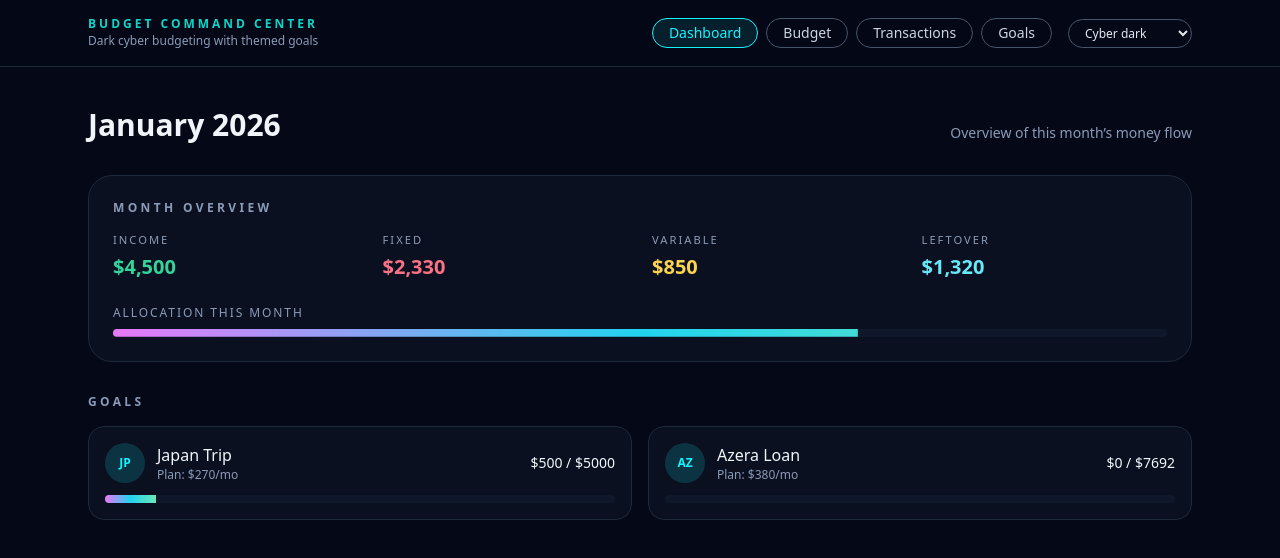
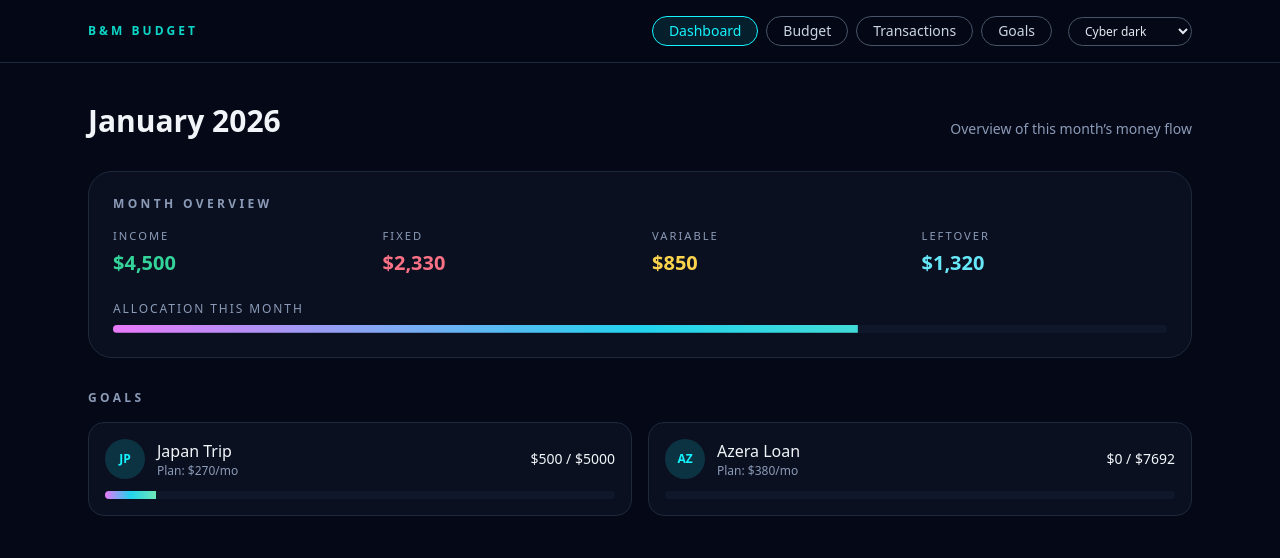
Before and after one commit to bridgerdean47/budget-app, a React (Vite) app: page / in a window 1280 px wide. Shown: the top 558 px of the page. Built offline with nearby package versions, Linux system fonts and the light colour scheme.

Commit message:
"changed name to B&M Budget"

```diff
--- a/src/App.jsx
+++ b/src/App.jsx
@@ -72,12 +72,25 @@ export default function App() {
       <header className={headerClass}>
         <div className="max-w-6xl mx-auto px-6 py-4 flex items-center justify-between gap-4">
           <div>
-            <h1 className="text-xs font-semibold tracking-[0.25em] text-accentSoft">
-              BUDGET COMMAND CENTER
-            </h1>
-            <p className="text-[0.75rem] text-neutralSoft">
-              Dark cyber budgeting with themed goals
-            </p>
+            <div>
+  <h1
+    className={
+      "text-xs font-semibold tracking-[0.25em] " +
+      (isDark ? "text-accentSoft" : "text-sageAccent")
+    }
+  >
+    B&amp;M BUDGET
+  </h1>
+
+  <p
+    className={
+      "text-[0.75rem] " +
+      (isDark ? "text-neutralSoft" : "text-sageAccentSoft")
+    }
+  >
+  </p>
+</div>
+
           </div>
 
           <div className="flex items-center gap-4">
@@ -116,6 +129,7 @@ export default function App() {
         {activeTab === "dashboard" && (
   <DashboardPage cardClass={cardClass} theme={theme} />
 )}
+
         {activeTab === "budget" && <BudgetPage cardClass={cardClass} />}
         {activeTab === "transactions" && (
           <TransactionsPage cardClass={cardClass} />
```
